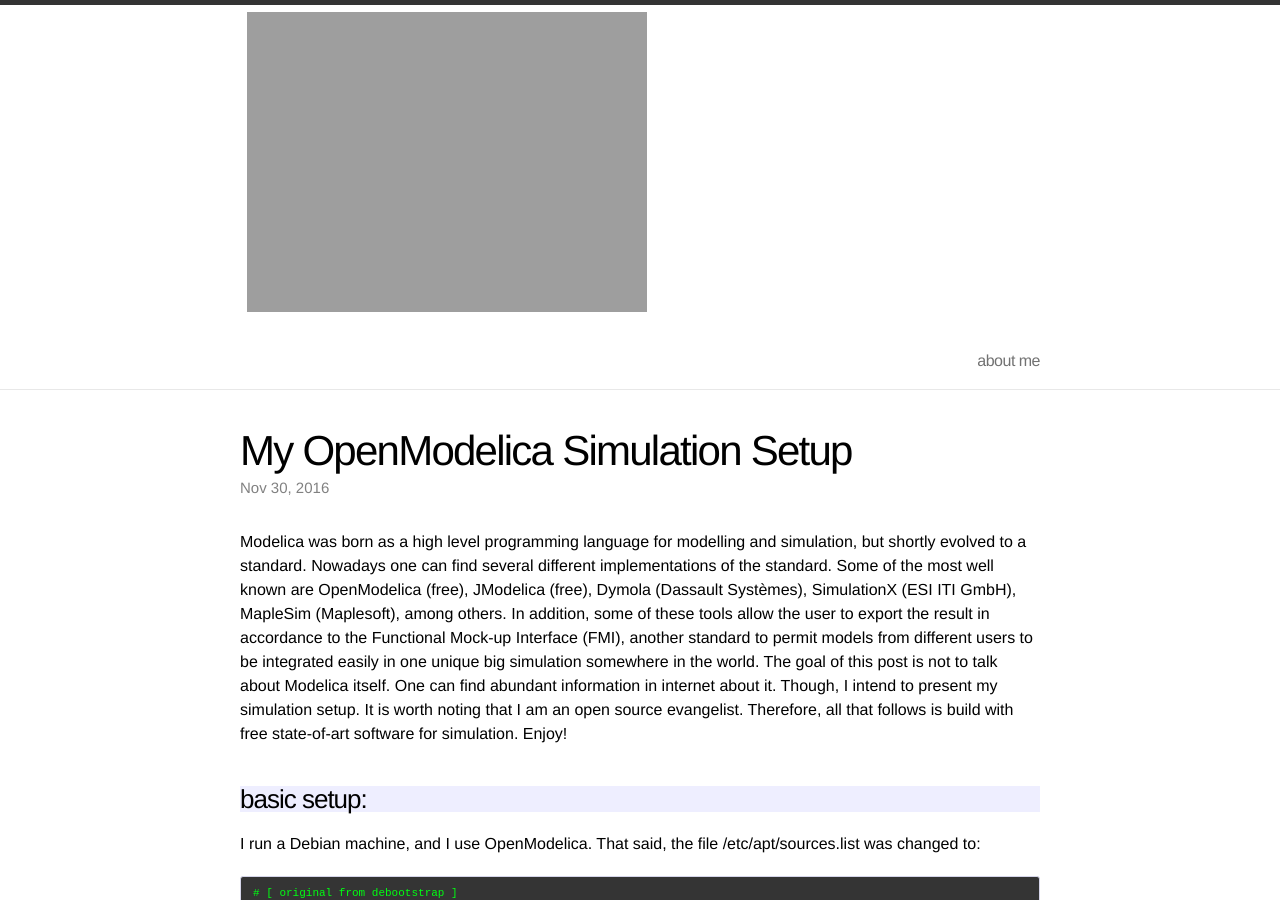
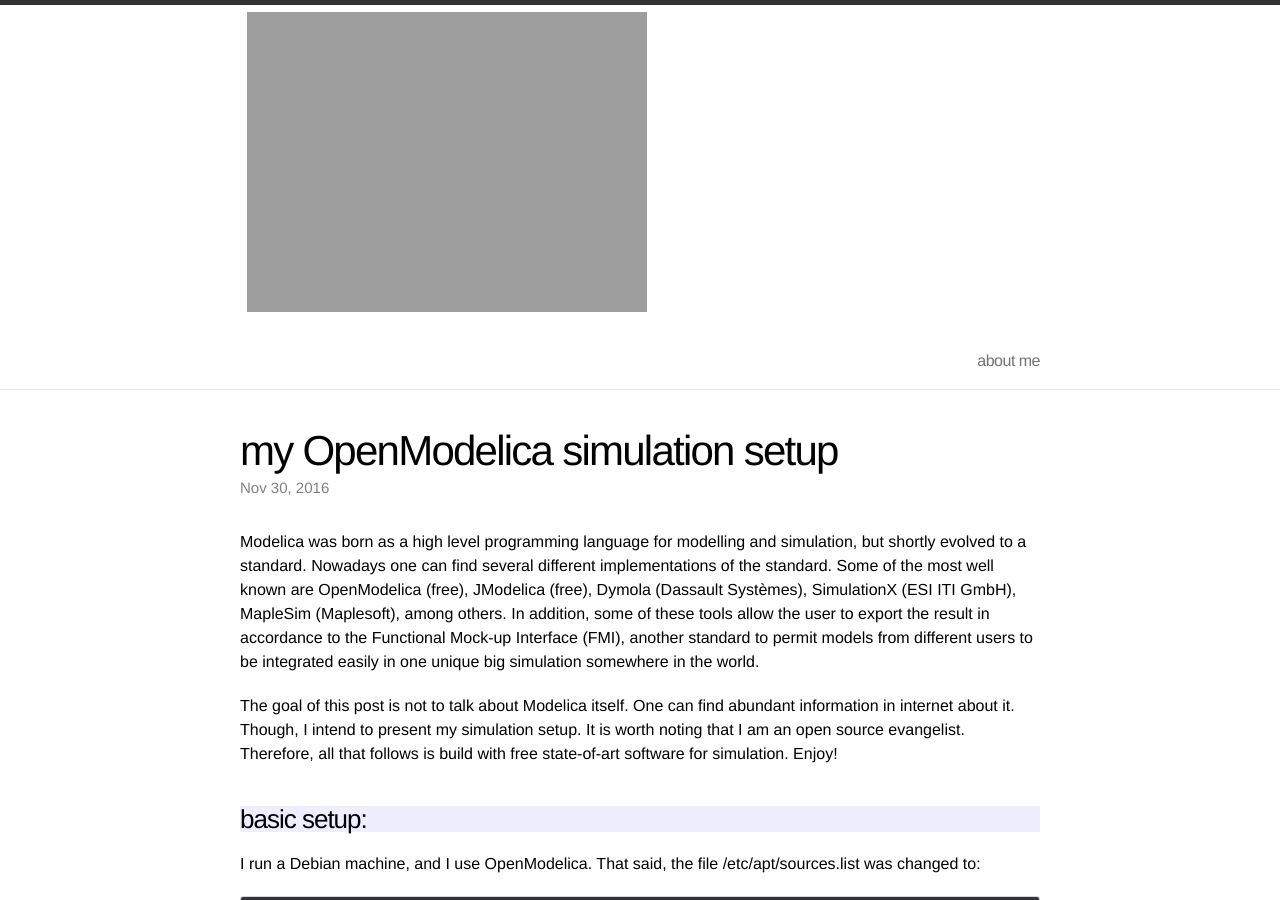
Before and after one commit to conconga/website-kruk.eng.br, a Jekyll site: the page built from _posts/2016-11-30-setup_modelica.html, in a window 1280 px wide and 900 px high. Built offline with Jekyll 4.4.1, drawn with Linux system fonts in a browser that asks for light colours.

Commit message:
HTML: <p> serve para criar paragrafos

```diff
--- a/_posts/2016-11-30-setup_modelica.html
+++ b/_posts/2016-11-30-setup_modelica.html
@@ -1,10 +1,11 @@
 ---
 layout: post
-title:  "My OpenModelica Simulation Setup"
+title:  "my OpenModelica simulation setup"
 date:   2016-11-30 22:10:00
 categories: lu
 ---
 
+<p>
 Modelica was born as a high level programming language for modelling and
 simulation, but shortly evolved to a standard. Nowadays one can find several
 different implementations of the standard. Some of the most well known are
@@ -13,17 +14,22 @@
 tools allow the user to export the result in accordance to the Functional
 Mock-up Interface (FMI), another standard to permit models from different users
 to be integrated easily in one unique big simulation somewhere in the world.
+</p>
 
+<p>
 The goal of this post is not to talk about Modelica itself. One can find
 abundant information in internet about it. Though, I intend to present my
 simulation setup. It is worth noting that I am an open source evangelist.
 Therefore, all that follows is build with free state-of-art software for
 simulation. Enjoy!
+</p>
 
 <h3>basic setup:</h3>
 
+<p>
 I run a Debian machine, and I use OpenModelica. That said, the file
 /etc/apt/sources.list was changed to:
+</p>
 
 <pre class="highlight">
 # [ original from debootstrap ]
@@ -38,22 +44,30 @@
 deb-src http://build.openmodelica.org/apt  jessie stable
 </pre>
 
+<p>
 From a shell, the installation could not be easier:
+</p>
 
 <pre class="highlight">
 # apt-get install openmodelica* ipython python-matplotlib
 </pre>
 
+<p>
 Ok. That's all Folks! Yes and No. The installation is finished, but the
-setup is just about to start. <br>
+setup is just about to start.
+</p>
 
+<p>
 I do not like graphical interfaces. Although <i>OpenModelica</i> comes with the
 nice <i>OMEdit</i>, I like more text files with comments. They are clearer for
 me. I can read the equations faster when they are in one line, instead of being
 spread in several canvas with long black tiny lines connecting them.
+</p>
 
-<br>In the following, I will implement a simple dynamic system (plant) as
+<p>
+In the following, I will implement a simple dynamic system (plant) as
 well as a controller for it.
+</p>
 
 <h3>the plant:</h3>
 
@@ -63,20 +77,26 @@
     [This picture was done using the tool 'potrace', from a scanned handwritten scratch converted to .svg file.]
 </div>
 
+<p>
 Here we have a diagram of the plant. Very simple, it is just a mass moving
 freely on a table (no friction) and subject to only one force. The system input
 is the mentioned force, and the output is the position <i>x</i> of the mass.
 The relation between input and output of the system is given by Newton's Law.
+</p>
 
 <h3>the problem:</h3>
 
+<p>
 The goal is to move the mass from position 0[m] to position 1000[m], and stop
 there!
+</p>
 
 <h3>the Modelica object plant:</h3>
 
+<p>
 I put this code (file
 <b class="bold">plant.mo</b>) in a folder:
+</p>
 
 <pre class="highlight">
 //(=X=)(=X=)(=X=)(=X=)(=X=)(=X=)(=X=)(=X=)//
@@ -103,8 +123,10 @@
 //(=X=)(=X=)(=X=)(=X=)(=X=)(=X=)(=X=)(=X=)//
 </pre>
 
+<p>
 together with this one (file
 <b class="bold">doit.mos</b>):
+</p>
 
 <pre class="highlight">
 loadFile("plant.mo");
@@ -115,37 +137,47 @@
 getErrorString();
 </pre>
 
+<p>
 and, from a shell, I run:
+</p>
 
 <pre class="highlight">
 $ omc +d=initialization doit.mos
 </pre>
 
+<p>
 As the main output, OpenModelica creates a file called
 <b class="bold">PLANT_res.mat</b>, where all
 public variables dependent on time are stored. If you got this file, everything
 seems promising, so far. But WTH is in the file, and how one can read it?
+</p>
 
 <h3>the *_res.mat:</h3>
 
+<p>
 Really, I will not be the one to explain you this file format. Sorry. I use a
 self-made python script to extract the data from the *res.mat file. Wanna try?
 Download momat2dat.py from <a href="/data/20161130_post/momat2dat.py">here</a>.
 In a second you will have some examples on how to use the script.
+</p>
 
-<br>What about a hands-on the setup so far? Put the files
+<p>
+What about a hands-on the setup so far? Put the files
 <b class="bold">plant.mo</b>,
 <b class="bold">doit.mos</b> and
 <b class="bold">momat2dat.py</b> in the same folder, and type:
+</p>
 
 <pre class="highlight">
 $ omc +d=initialization doit.mos
 </pre>
 
+<p>
 If the file
 <b class="bold">PLANT_res.mat</b>
 is available, run the code bellow to see a graph with the
 results (python-matplotlib required).
+</p>
 
 <pre class="highlight">
 $ ipython
@@ -171,25 +203,30 @@
 
 <h3>the garbage:</h3>
 
+<p>
 So far, I haven't found how one can do the steps above in a separated folder,
 away from the .mo files. There is a set of useless (at least for me!) files
 automatically generated in the folder. At least one good news: the filenames
 are strange, but they do not change often, from one compilation to another.
 That means one can make a script to clean the garbage and this script will not
 demand continuous maintenance.
+</p>
 
-<br>
+<p>
 In my case, I have a script called
 <b class="bold">sh_build</b>
 to call the omc command, and another called
 <b class="bold">sh_clean</b>, to rub the house.
+</p>
 
 <h3>some serious play:</h3>
 
+<p>
 What about some more action? I put here the basic structure of a PID
 controller. When the plant is controllable in closed loop, the PID input shall
 vanish. Its output contain the three known parcels, named proportional,
 derivative and integrative.
+</p>
 
 <pre class="highlight">
 //(=X=)(=X=)(=X=)(=X=)(=X=)(=X=)(=X=)(=X=)//
@@ -219,8 +256,10 @@
     [Content of file <b class="bold">pid.mo</b>.]
 </div>
 
+<p>
 Now the final object which connects the PID model and the
 plant together...
+</p>
 
 <pre class="highlight">
 //(=X=)(=X=)(=X=)(=X=)(=X=)(=X=)(=X=)(=X=)//
@@ -250,6 +289,7 @@
 //(=X=)(=X=)(=X=)(=X=)(=X=)(=X=)(=X=)(=X=)//
 </pre>
 
+<p>
 The file <b class="bold">doit.mos</b> shall be adjusted to
 deal with the new files...
 <pre class="highlight">
@@ -271,14 +311,18 @@
 simulate(main, stopTime=20, stepSize=1000e-6);
 getErrorString();
 </pre>
+</p>
 
+<p>
 Wanna see if it works? Me too!!
+</p>
 
 <p style="text-align:center;">
     <img src="/images/20161130_post/controlled.svg"
     width="70%" alt="output of controlled plant simulation" />
 </p>
 
-<br>
+<p>
 You can download all the files
 <a href="/data/20161130_post/kruk_modelica_setup.7z">here</a>.
+</p>
```
